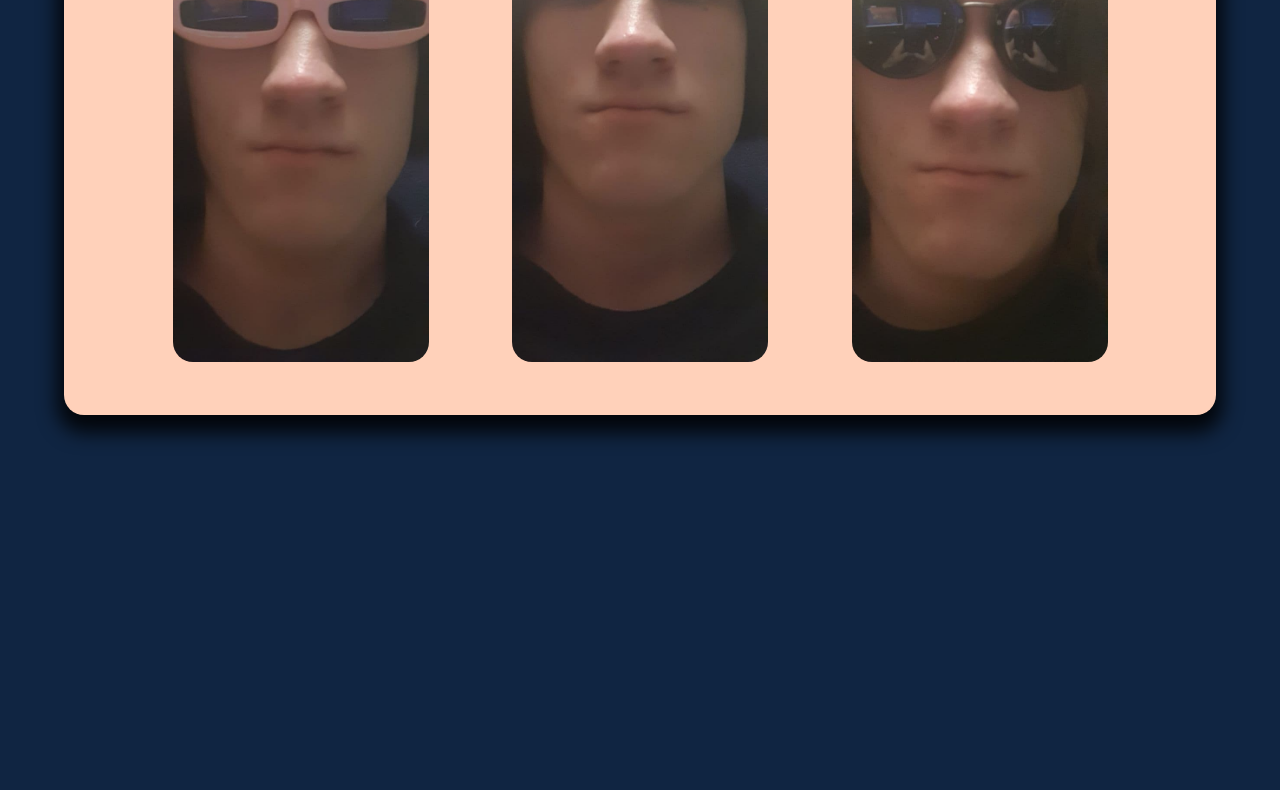
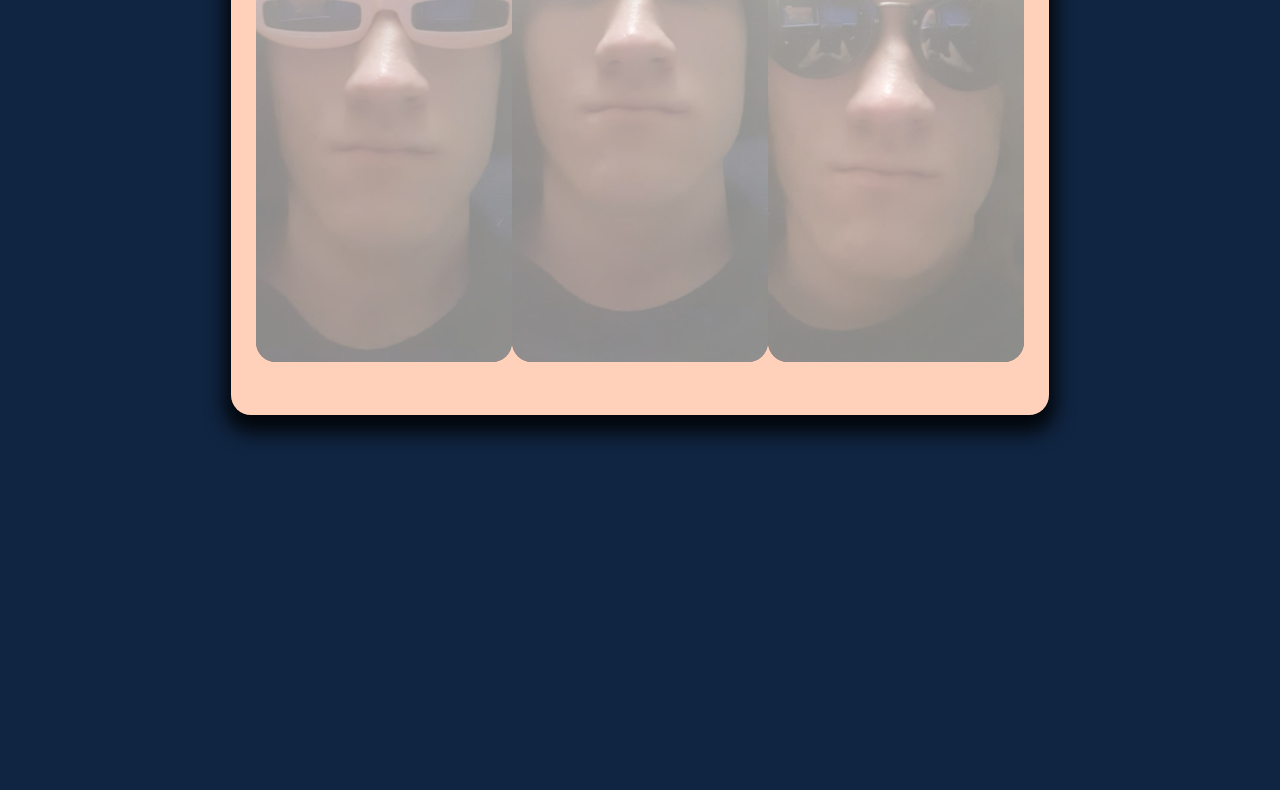
Before and after one commit to MinPt/MainPage, a plain HTML site: page index.html in a window 1280 px wide. Shown: the part 648-1438 px from the top of the page. Drawn offline with Linux system fonts and the light colour scheme.

Commit message:
Modify scss files

```diff
--- a/index.html
+++ b/index.html
@@ -8,7 +8,7 @@
   <title>Test</title>
 </head>
 <body>
-  <div class="wrapper">
+  <div class="wrapper d-flex center">
     <header id="page-header" class="header">
       <img src="img/logo.jpg" alt="logo" class="logo">
 
@@ -22,7 +22,7 @@
 
     </header>
 
-    <main class="main">
+    <main class="main container ">
 
       <div id="my-team" class="my-team-block content-wrapper">
         <h1 class="title">My team</h1>
@@ -37,7 +37,7 @@
             </div>
           </div>
           <div class="wrapper overaly-container">
-            <img src="img/person_1.jpg" alt="" class="photo">
+            <img id="petro-guard-1" src="img/person_1.jpg" alt="" class="photo">
             <div class="overlay">
               <div class="overlay__text">
                 <h1 class="title">This is Me</h1> <br/>
--- a/scripts/main.js
+++ b/scripts/main.js
@@ -2,6 +2,7 @@ document.addEventListener('mousemove', showPosition);
 
 
 function showPosition(event){
+
   if(event.clientY < 100){
     header.classList.remove("hide");
   }
--- a/scss/blocks/_main.scss
+++ b/scss/blocks/_main.scss
@@ -4,6 +4,7 @@
   display: flex;
   flex-direction: column;
   justify-content: space-between;
+
 }
 
 .title{
--- a/scss/blocks/_overlay.scss
+++ b/scss/blocks/_overlay.scss
@@ -1,9 +1,8 @@
 .overaly-container{
   position: relative;
-
   &:hover{
     .overlay{
-      width: 100%;
+
       &__text{
         transition: 1s;
         color: rgba(207,77,111,1);
@@ -17,6 +16,7 @@
 }
 
 .overlay {
+
   border-radius: 20px;
   position: absolute;
   bottom: 0;
@@ -24,9 +24,9 @@
   right: 0;
   background-color: rgba(255,255,255,0.5);
   overflow: hidden;
-  width: 0;
+  width: 100%;
   height: 100%;
-  transition: .3s ease-out;
+  transition: 1s ease-out;
 
   &__text{
     position: relative;
@@ -39,6 +39,5 @@
     height: 100%;
     color: rgba(0,0,0,0);
     transition-duration: 1s;
-
   }
 }
--- a/scss/helpers/_generic-classes.scss
+++ b/scss/helpers/_generic-classes.scss
@@ -34,5 +34,12 @@
   padding: 0;
   margin: 0;
 
+}
 
+.d-flex{
+  display: flex;
 }
+
+.container{
+  max-width: 1180px;
+}
```
Also changed, not shown: dist/css/main.min.css.
